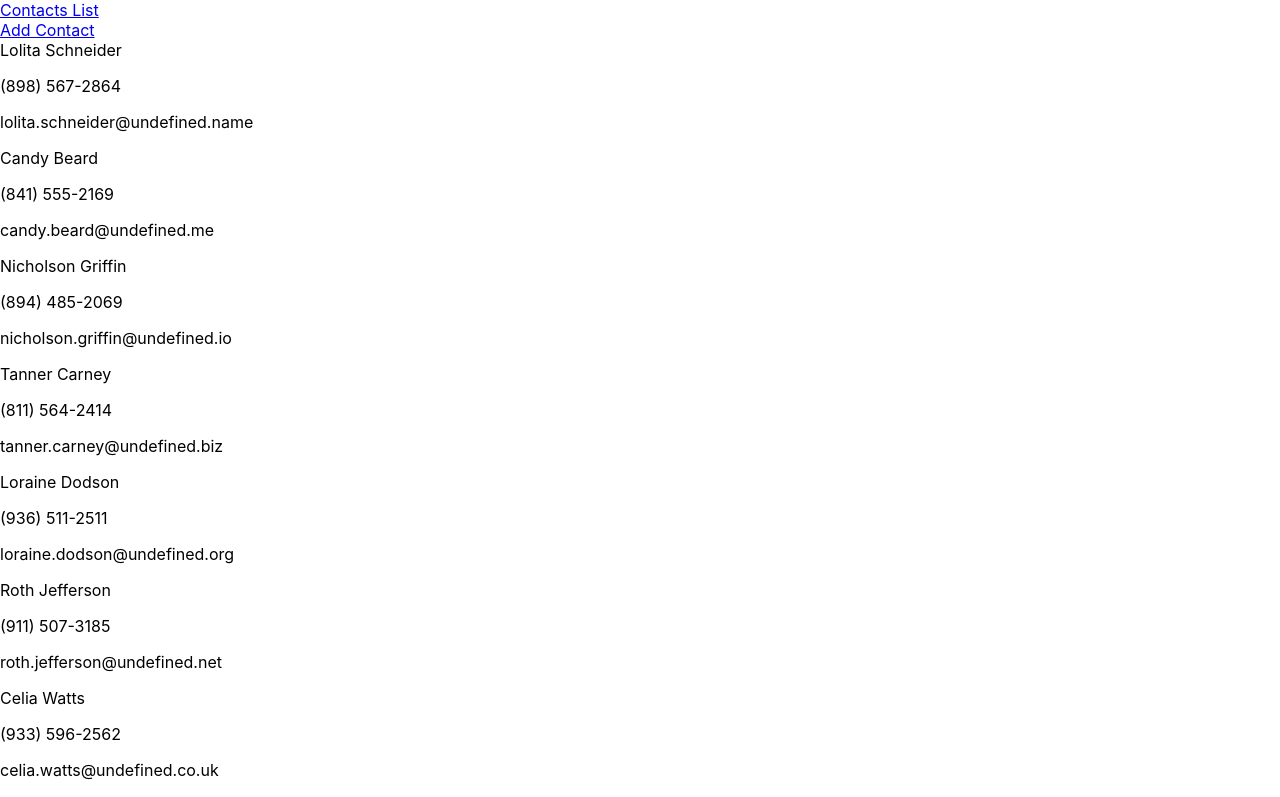
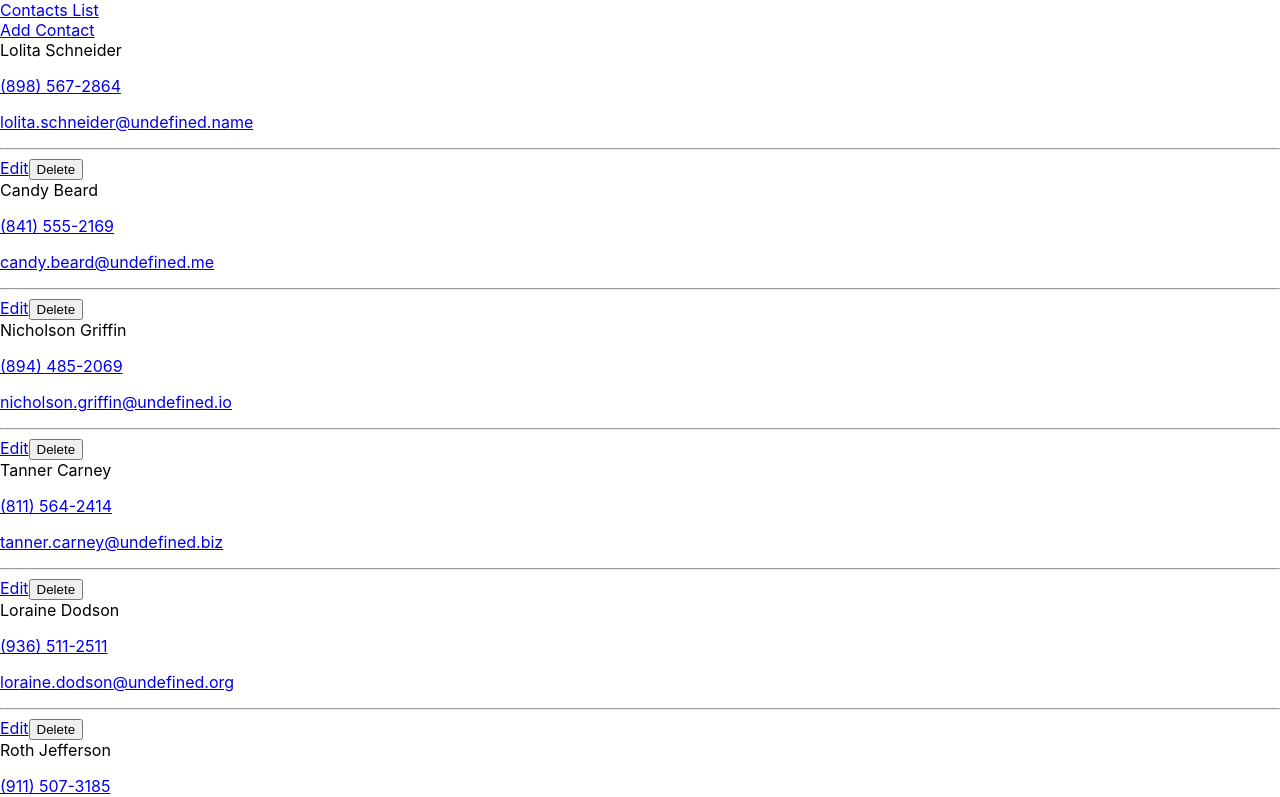
Before and after one commit to ScalableJS/react-contact, a React (Create React App) app: page / in a window 1280 px wide. Shown: the top 797 px of the page. Built offline with nearby package versions, Linux system fonts and the light colour scheme; the HTML template or start-up script is replaced by a standard one.

Commit message:
Add click event and design

```diff
--- a/src/components/user-card.js
+++ b/src/components/user-card.js
@@ -1,24 +1,44 @@
-import React from 'react';
-import {Card} from 'react-bootstrap';
+import React, {Component} from 'react';
+import {Card, Button} from 'react-bootstrap';
 
-export default function UserCard({contact, deleteContact}) {
+class UserCard extends Component {
+    deleteCard() {
+        alert('removed')
+    }
+    callPhone() {
+        alert('call')
+    }
+
+    render() {
         return (
             <Card>
                 <Card.Body>
                     <Card.Title>
                         <div name='user'/>
-                    {contact.name.first} {contact.name.last}
+                        {this.props.contact.name.first} {this.props.contact.name.last}
                     </Card.Title>
                     <Card.Text>
                         <p>
                             <div name='phone'/>
-                        {contact.phone}</p>
+                            <a href={`tel:${this.props.contact.phone}`}
+                               onClick={() => this.callPhone(this.props.contact._id)}
+                            >{this.props.contact.phone}</a>
+                        </p>
                         <p>
                             <div name='mail'/>
-                        {contact.email}</p>
+                            <a href={`mailto:${this.props.contact.email}`}>{this.props.contact.email}</a>
+
+                        </p>
+
                     </Card.Text>
+                    <hr/>
+                    <Button variant="link" href={`/contacts/edit/${this.props.contact._id}`}> Edit</Button>
+                    <Button variant="primary"
+                            onClick={() => this.deleteCard(this.props.contact._id)}> Delete</Button>
                 </Card.Body>
-
             </Card>
         )
     }
+}
+
+export default UserCard;
```
Lines whose indentation alone changed are shown as unchanged.
